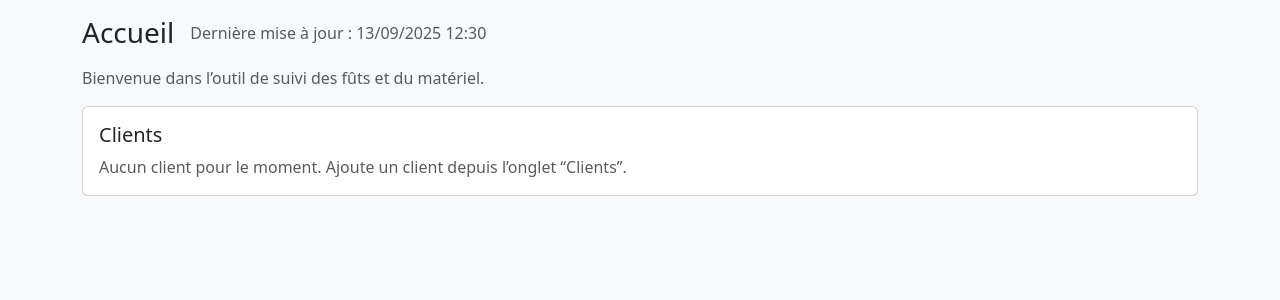
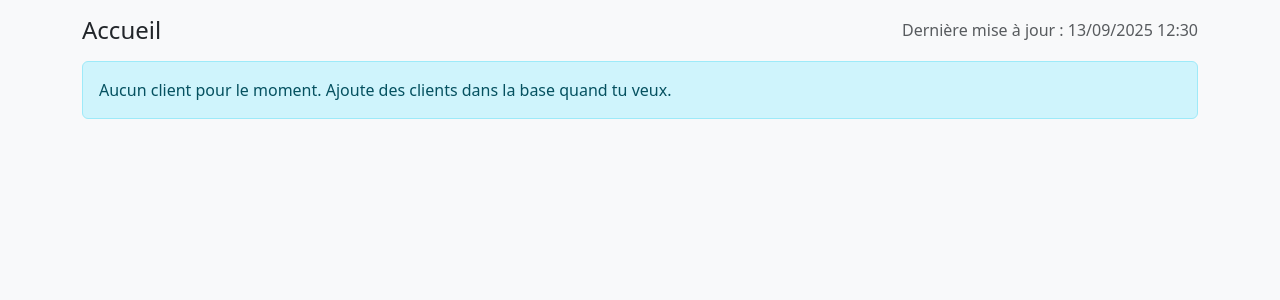
Before and after one commit to lecentrallanderneau-oss/Suivi_futs, a Flask app: page / in a window 1280 px wide. Shown: the part 57-357 px from the top of the page. Run offline with Flask 3, Linux system fonts and the light colour scheme; data that the repository does not hold is empty; some libraries are stand-ins or nearby versions.

Commit message:
Update index.html

```diff
--- a/templates/index.html
+++ b/templates/index.html
@@ -1,29 +1,21 @@
 {% extends "base.html" %}
 {% block content %}
-<div class="d-flex align-items-center mb-3">
-  <h1 class="h3 m-0">Accueil</h1>
-  <span class="ms-3 text-muted">Dernière mise à jour : {{ now.strftime("%d/%m/%Y %H:%M") }}</span>
-</div>
+  <div class="d-flex align-items-center justify-content-between mb-3">
+    <h1 class="h4 m-0">Accueil</h1>
+    <span class="ms-3 text-muted">Dernière mise à jour : {{ now.strftime("%d/%m/%Y %H:%M") }}</span>
+  </div>
 
-<p class="text-muted">Bienvenue dans l’outil de suivi des fûts et du matériel.</p>
-
-<div class="card">
-  <div class="card-body">
-    <h5 class="card-title">Clients</h5>
-    {% if clients %}
-      <ul class="list-group list-group-flush">
+  {% if clients and clients|length %}
+    <div class="list-group">
       {% for c in clients %}
-        <li class="list-group-item d-flex justify-content-between align-items-center">
-          <div>
-            <strong>{{ c.name }}</strong>
-          </div>
-          <a class="btn btn-sm btn-primary" href="{{ url_for('client_detail', client_id=c.id) }}">Ouvrir</a>
-        </li>
+        <a href="{{ url_for('client_detail', client_id=c.id) }}" class="list-group-item list-group-item-action">
+          {{ c.name }}
+        </a>
       {% endfor %}
-      </ul>
-    {% else %}
-      <p class="mb-0 text-muted">Aucun client pour le moment. Ajoute un client depuis l’onglet “Clients”.</p>
-    {% endif %}
-  </div>
-</div>
+    </div>
+  {% else %}
+    <div class="alert alert-info">
+      Aucun client pour le moment. Ajoute des clients dans la base quand tu veux.
+    </div>
+  {% endif %}
 {% endblock %}
```
